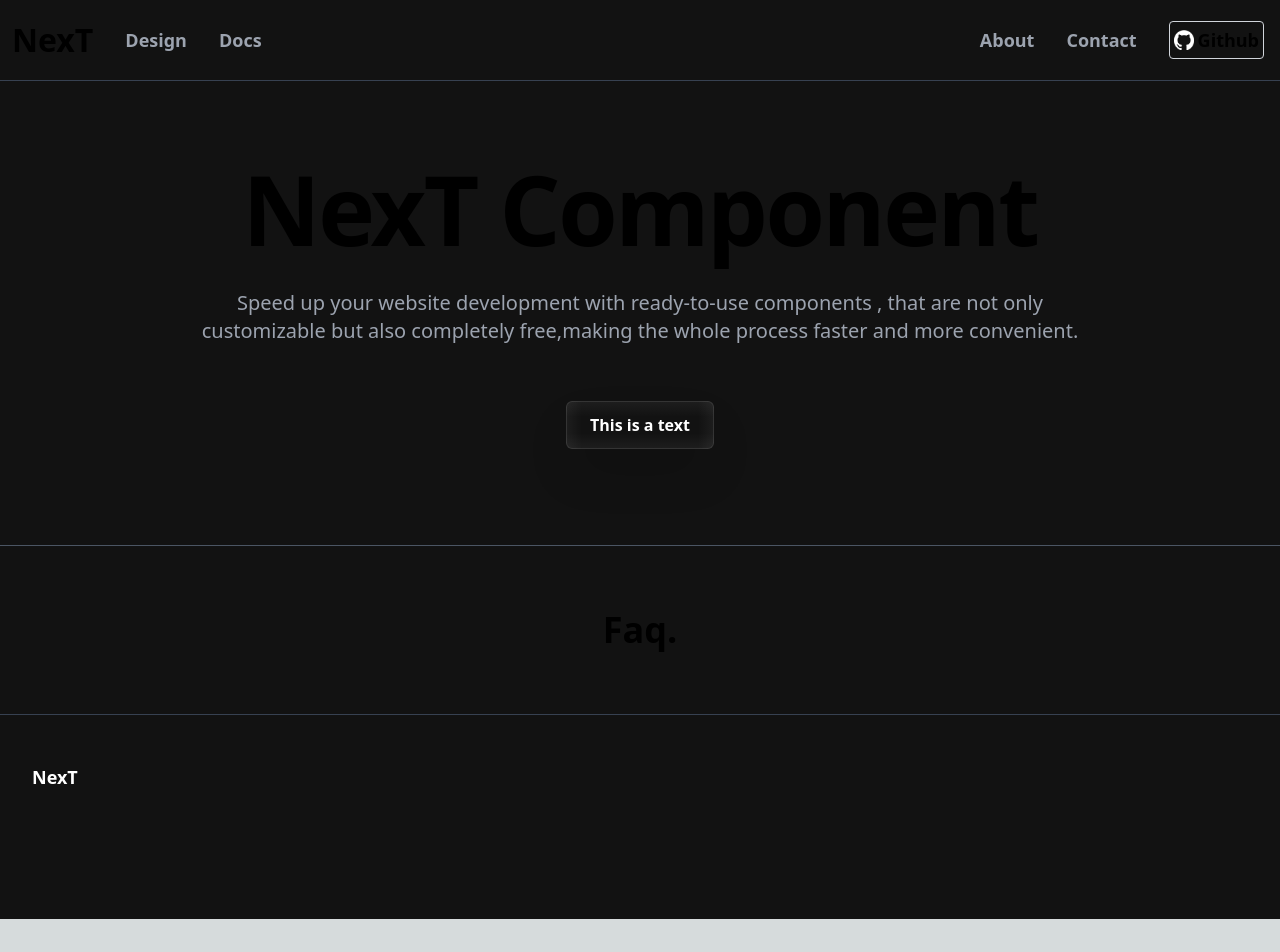
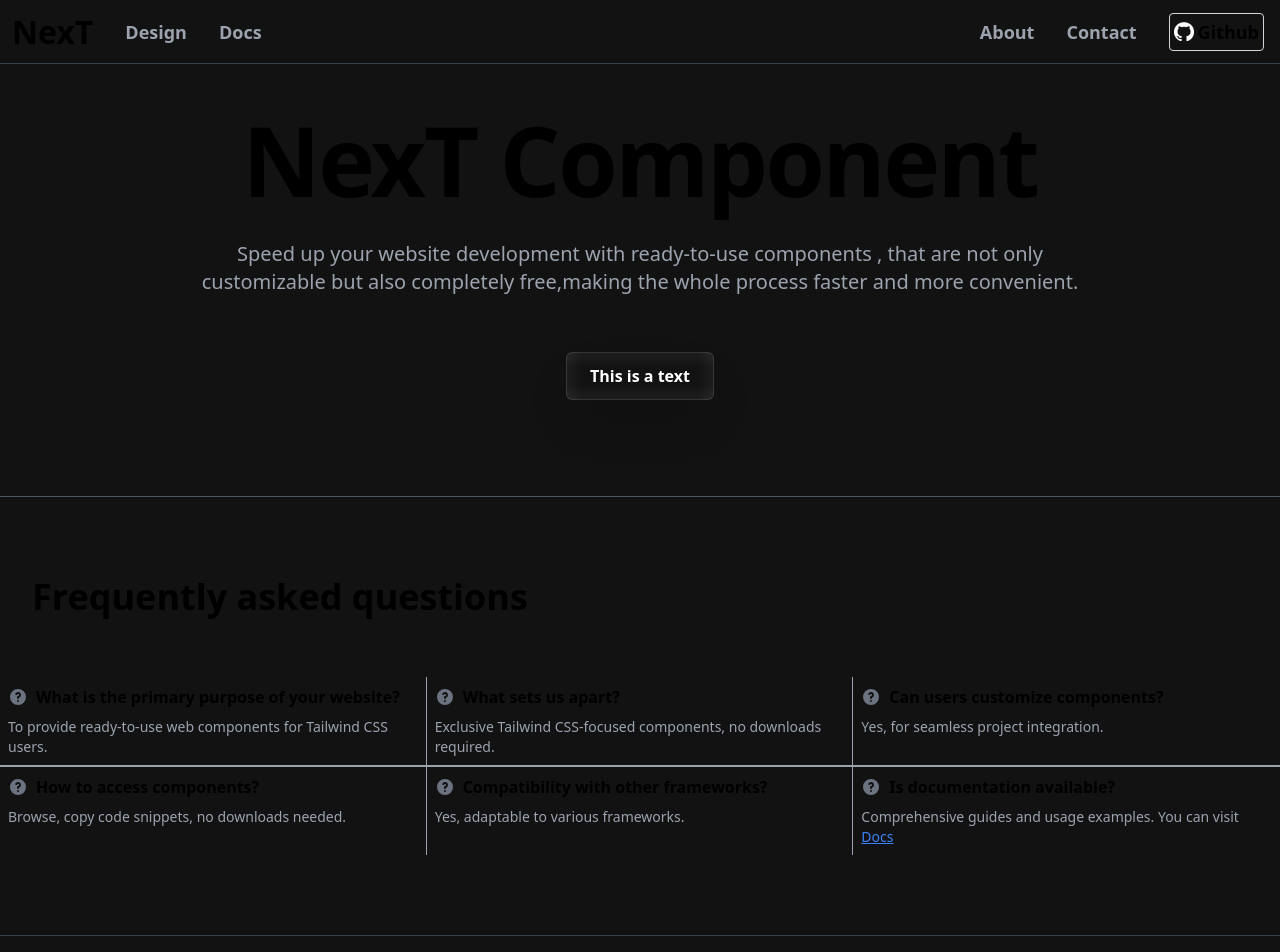
Before and after one commit to justizha/NucleousUI, a Next.js app: page / in a window 1280 px wide. Shown: the top 952 px of the page. Before the commit the page ends 919 px from the top, so only its background shows below. Built offline with nearby package versions, Linux system fonts and the light colour scheme.

Commit message:
Faq pages and some changes.

```diff
--- a/src/app/sections/Faq.jsx
+++ b/src/app/sections/Faq.jsx
@@ -1,7 +1,72 @@
+'use client';
+
+import Link from "next/link";
+
+
 export default function Faq() {
     return (
-        <section className="px-4 lg:pt-16 lg:pb-16">
-            <h1 className="text-4xl font-bold text-center">Faq.</h1>
+        <section className=" lg:pt-20 lg:pb-20 pb-16 pt-16">
+            <div className="">
+                <h1 className="md:text-4xl text-[30px] font-bold text-start mb-10 md:mx-8 mx-2">
+                    Frequently asked questions
+                </h1>
+            </div>
+            <div className="pt-5 grid  md:grid-cols-3 ">
+                <div className="border-b md:border-r border-gray-400 p-2 ">
+                    <h2 className="text-base font-semibold flex items-center mb-2">
+                        <svg className="flex-shrink-0 mr-2 w-5 h-5 text-gray-500 dark:text-gray-400" fill="currentColor" viewBox="0 0 20 20" xmlns="http://www.w3.org/2000/svg"><path fillRule="evenodd" d="M18 10a8 8 0 11-16 0 8 8 0 0116 0zm-8-3a1 1 0 00-.867.5 1 1 0 11-1.731-1A3 3 0 0113 8a3.001 3.001 0 01-2 2.83V11a1 1 0 11-2 0v-1a1 1 0 011-1 1 1 0 100-2zm0 8a1 1 0 100-2 1 1 0 000 2z" clipRule="evenodd"></path></svg>
+                        What is the primary purpose of your website?
+                    </h2>
+                    <p className="text-sm text-start  text-gray-400">
+                        To provide ready-to-use web components for Tailwind CSS users.
+                    </p>
+                </div>
+                <div className=" border-b md:border-r border-gray-400 p-2 ">
+                    <h2 className="text-base font-semibold flex items-center mb-2">
+                        <svg className="flex-shrink-0 mr-2 w-5 h-5 text-gray-500 dark:text-gray-400" fill="currentColor" viewBox="0 0 20 20" xmlns="http://www.w3.org/2000/svg"><path fillRule="evenodd" d="M18 10a8 8 0 11-16 0 8 8 0 0116 0zm-8-3a1 1 0 00-.867.5 1 1 0 11-1.731-1A3 3 0 0113 8a3.001 3.001 0 01-2 2.83V11a1 1 0 11-2 0v-1a1 1 0 011-1 1 1 0 100-2zm0 8a1 1 0 100-2 1 1 0 000 2z" clipRule="evenodd"></path></svg>
+                        What sets us apart?
+                    </h2>
+                    <p className="text-sm text-start  text-gray-400">
+                        Exclusive Tailwind CSS-focused components, no downloads required.
+                    </p>
+                </div>
+                <div className=" border-b  border-gray-400 p-2 ">
+                    <h2 className="text-base font-semibold flex items-center mb-2">
+                        <svg className="flex-shrink-0 mr-2 w-5 h-5 text-gray-500 dark:text-gray-400" fill="currentColor" viewBox="0 0 20 20" xmlns="http://www.w3.org/2000/svg"><path fillRule="evenodd" d="M18 10a8 8 0 11-16 0 8 8 0 0116 0zm-8-3a1 1 0 00-.867.5 1 1 0 11-1.731-1A3 3 0 0113 8a3.001 3.001 0 01-2 2.83V11a1 1 0 11-2 0v-1a1 1 0 011-1 1 1 0 100-2zm0 8a1 1 0 100-2 1 1 0 000 2z" clipRule="evenodd"></path></svg>
+                        Can users customize components?
+                    </h2>
+                    <p className="text-sm text-start  text-gray-400">
+                        Yes, for seamless project integration.
+                    </p>
+                </div>
+                <div className=" border-t md:border-r border-gray-400 p-2 ">
+                    <h2 className="text-base font-semibold flex items-center mb-2">
+                        <svg className="flex-shrink-0 mr-2 w-5 h-5 text-gray-500 dark:text-gray-400" fill="currentColor" viewBox="0 0 20 20" xmlns="http://www.w3.org/2000/svg"><path fillRule="evenodd" d="M18 10a8 8 0 11-16 0 8 8 0 0116 0zm-8-3a1 1 0 00-.867.5 1 1 0 11-1.731-1A3 3 0 0113 8a3.001 3.001 0 01-2 2.83V11a1 1 0 11-2 0v-1a1 1 0 011-1 1 1 0 100-2zm0 8a1 1 0 100-2 1 1 0 000 2z" clipRule="evenodd"></path></svg>
+                        How to access components?
+                    </h2>
+                    <p className="text-sm text-start  text-gray-400">
+                        Browse, copy code snippets, no downloads needed.
+                    </p>
+                </div>
+                <div className=" border-t md:border-r border-gray-400 p-2 ">
+                    <h2 className="text-base font-semibold flex items-center mb-2">
+                        <svg className="flex-shrink-0 mr-2 w-5 h-5 text-gray-500 dark:text-gray-400" fill="currentColor" viewBox="0 0 20 20" xmlns="http://www.w3.org/2000/svg"><path fillRule="evenodd" d="M18 10a8 8 0 11-16 0 8 8 0 0116 0zm-8-3a1 1 0 00-.867.5 1 1 0 11-1.731-1A3 3 0 0113 8a3.001 3.001 0 01-2 2.83V11a1 1 0 11-2 0v-1a1 1 0 011-1 1 1 0 100-2zm0 8a1 1 0 100-2 1 1 0 000 2z" clipRule="evenodd"></path></svg>
+                        Compatibility with other frameworks?
+                    </h2>
+                    <p className="text-sm text-start  text-gray-400">
+                        Yes, adaptable to various frameworks.
+                    </p>
+                </div>
+                <div className=" border-t  border-gray-400 p-2 ">
+                    <h2 className="text-base font-semibold flex items-center mb-2">
+                        <svg className="flex-shrink-0 mr-2 w-5 h-5 text-gray-500 dark:text-gray-400" fill="currentColor" viewBox="0 0 20 20" xmlns="http://www.w3.org/2000/svg"><path fillRule="evenodd" d="M18 10a8 8 0 11-16 0 8 8 0 0116 0zm-8-3a1 1 0 00-.867.5 1 1 0 11-1.731-1A3 3 0 0113 8a3.001 3.001 0 01-2 2.83V11a1 1 0 11-2 0v-1a1 1 0 011-1 1 1 0 100-2zm0 8a1 1 0 100-2 1 1 0 000 2z" clipRule="evenodd"></path></svg>
+                        Is documentation available?
+                    </h2>
+                    <p className="text-sm text-start  text-gray-400">
+                        Comprehensive guides and usage examples. You can visit <Link href={'/documentation'} className="text-blue-500 underline cursor-pointer">Docs</Link>
+                    </p>
+                </div>
+            </div>
         </section>
     )
 }
--- a/src/app/sections/Hero.jsx
+++ b/src/app/sections/Hero.jsx
@@ -2,7 +2,7 @@ import Button from "@/components/Button"
 
 export default function Hero() {
     return (
-        <section className="px-4 lg:pt-20 lg:pb-24 py-16 mx-auto border-b border-gray-600">
+        <section className="px-4 lg:pt-28 lg:pb-24 pt-32 pb-28  mx-auto border-b border-gray-600">
             <div className="px-4 mx-auto max-w-8xl lg:px-4 lg:text-center">
                 <h1 className="font-black lg:text-8xl md:text-6xl text-[44px] tracking-tight lg:mb-7 mb-8 ">NexT Component</h1>
                 <p className="text-md md:text-lg lg:text-center lg:text-xl font-normal text-gray-400 mt-8">Speed up your website development with ready-to-use components , that are not only <br /> customizable but also completely free,making the whole process faster and more convenient.</p>
--- a/src/components/Button.jsx
+++ b/src/components/Button.jsx
@@ -2,7 +2,7 @@ import Link from "next/link"
 
 export default function Button(props) {
     return (
-        <Link href={"/"} className="relative inline-flex items-center justify-center px-6 py-3 overflow-hidden font-bold text-white rounded-md shadow-2xl group">
+        <Link href={"/"} className="relative  items-center justify-center px-6 py-3 -z-1 overflow-hidden font-bold text-white rounded-md shadow-2xl group">
             <span className="absolute inset-0 w-full h-full transition duration-300 ease-out opacity-0 bg-gradient-to-br from-pink-600 via-purple-700 to-blue-400 group-hover:opacity-100"></span>
             <span className="absolute top-0 left-0 w-full bg-gradient-to-b from-white to-transparent opacity-5 h-1/3"></span>
             <span className="absolute bottom-0 left-0 w-full h-1/3 bg-gradient-to-t from-white to-transparent opacity-5"></span>
--- a/src/components/NavBar.jsx
+++ b/src/components/NavBar.jsx
@@ -4,13 +4,13 @@ import { Menu, Transition } from "@headlessui/react";
 import Link from "next/link";
 import { Fragment, useState } from "react";
 
-export default function NavBar(forwardedRef) {
+export default function NavBar() {
     const [toggle, setToggle] = useState(false);
     const [active, setActive] = useState('');
     const menu = "menu.svg"
     const close = "close.svg"
     return (
-        <nav className='w-full py-4 border-b flex justify-between border-gray-700 '>
+        <nav className='w-full h-16 border-b flex justify-between border-gray-700 fixed z-50  bg-main-black'>
             <ul className="flex items-center gap-8">
                 <li>
                     <Link href={'/'} className='font-black text-[32px] ml-3 cursor-pointer'>
@@ -46,21 +46,20 @@ export default function NavBar(forwardedRef) {
                     </a>
                 </li>
             </ul>
-            <div className="sm:hidden flex flex-1 justify-end items-center">
+            <div className="sm:hidden flex flex-1 justify-end items-center mx-4">
                 <Menu as='div'>
-                    <div>
-                        <Menu.Button
-                        >
+                    <div className="grid place-items-center ">
+                        <Menu.Button className='flex items-center justify-center h-10 w-10'>
                             <img
-                                src={menu}
+                                src={toggle ? close : menu}
                                 alt="menu"
-                                className={`w-[38px] cursor-pointer transition-opacity duration-700 p-2 rounded mt-3 bg-gray-500 bg-opacity-50 dark:bg-transparent ${toggle ? 'opacity-100' : 'opacity-70'
+                                className={`w-[35px] cursor-pointer transition-opacity duration-700 p-2 rounded mt-3 bg-gray-500 bg-opacity-50 dark:bg-transparent ${toggle ? 'opacity-100' : 'opacity-70'
                                     }`}
                                 onClick={() => setToggle(!toggle)}
                             />
-
                         </Menu.Button>
                     </div>
+
                     <Transition
                         as={Fragment}
                         enter='transition ease-out duration-400'
@@ -69,18 +68,8 @@ export default function NavBar(forwardedRef) {
                         leave='transition ease-in duration-300'
                         leaveFrom='transform opacity-100 translate-x-0 '
                         leaveTo='transform opacity-0 translate-x-full'>
-                        <Menu.Items className='absolute right-0 top-0  w-1/2 h-screen origin-top-right divide-y  bg-main-black divide-gray-100 dark:bg-secondBlack border-l py-32'>
+                        <Menu.Items className='absolute right-0 top-16 border-t border-gray-600  w-[70%] h-screen origin-top-right divide-y  bg-main-black z-50 border-l py-32'>
                             <ul className="list-none flex  items-center flex-col  mt-14 gap-10">
-                                <Menu.Button
-                                    className={'absolute right-5 top-6'}>
-                                    <img
-                                        src={close}
-                                        alt="menu"
-                                        className={`w-[38px] cursor-pointer transition-opacity duration-700 p-2 rounded mt-3 bg-gray-500 bg-opacity-50 dark:bg-transparent ${toggle ? 'opacity-100' : 'opacity-70'
-                                            }`}
-                                        onClick={() => setToggle(!toggle)}
-                                    />
-                                </Menu.Button>
                                 <li className='font-semibold text-lg'>
                                     <Link href={'/underdev'} className="text-gray-400 hover:text-gray-200 duration-150">
                                         About
```
